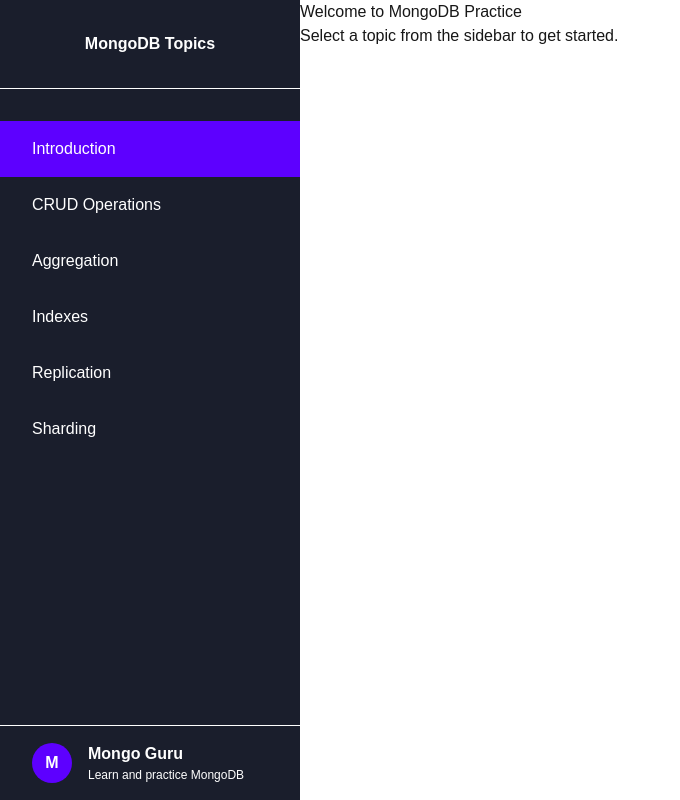
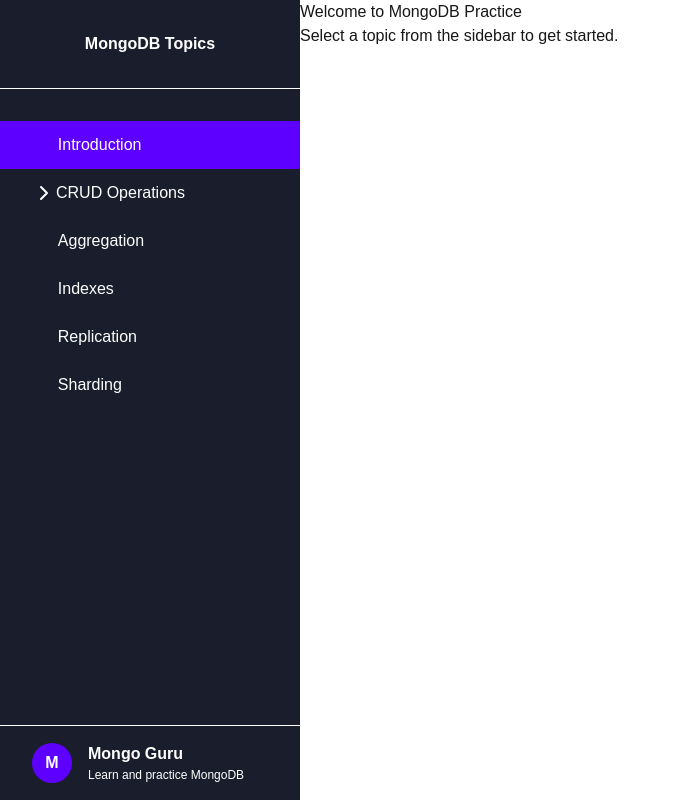
Before and after one commit to Ojasvita23/mongo-guru, a Next.js app: page / in a window 1280 px wide. Shown: the whole page, without its empty margins (0-680 px from the left). Built offline with nearby package versions, Linux system fonts and the light colour scheme.

Commit message:
navigation with sections

```diff
--- /dev/null
+++ b/src/app/components/sidebar/NavItem.tsx
@@ -0,0 +1,90 @@
+import { colors } from "@/app/themes/colors";
+import { ChevronDown, ChevronRight } from "lucide-react";
+import Link from "next/link";
+import { useEffect, useState } from "react";
+
+interface Topic {
+  name: string;
+  slug: string;
+  children?: Topic[];
+}
+
+interface NavItemProps {
+  item: Topic;
+  level?: number;
+  activePath: string[];
+  setActivePath: (path: string[]) => void;
+}
+
+export const NavItem = ({
+  item,
+  level = 0,
+  activePath,
+  setActivePath,
+}: NavItemProps) => {
+  const [expanded, setExpanded] = useState(false);
+  const hasChildren = item.children && item.children.length > 0;
+  const isActive = activePath.includes(item.slug);
+  const isCurrentActive = activePath[activePath.length - 1] === item.slug;
+
+  // Automatically expand if this item or any child is active
+  useEffect(() => {
+    if (isActive && hasChildren) {
+      setExpanded(true);
+    }
+  }, [isActive, hasChildren]);
+
+  const handleClick = () => {
+    if (hasChildren) {
+      setExpanded(!expanded);
+    }
+    setActivePath([item.slug]);
+  };
+
+  return (
+    <>
+      <li
+        style={{
+          padding: `12px ${32 + level * 16}px`,
+          backgroundColor: isCurrentActive ? colors.purple.dark : "",
+          display: "flex",
+          alignItems: "center",
+          cursor: "pointer",
+        }}
+        onClick={handleClick}
+      >
+        {hasChildren && (
+          <div>{expanded ? <ChevronDown /> : <ChevronRight />}</div>
+        )}
+        {!hasChildren && (
+          <span style={{ width: "20px", marginRight: "8px" }}></span>
+        )}
+        <Link
+          href={`/topics/${item.slug}`}
+          onClick={(e) => {
+            if (hasChildren) {
+              e.preventDefault(); // Prevent navigation if has children
+            }
+          }}
+          style={{ width: "100%" }}
+        >
+          {item.name}
+        </Link>
+      </li>
+
+      {expanded && hasChildren && (
+        <ul style={{ margin: 0, padding: 0 }}>
+          {item.children?.map((child) => (
+            <NavItem
+              key={child.slug}
+              item={child}
+              level={level + 1}
+              activePath={activePath}
+              setActivePath={setActivePath}
+            />
+          ))}
+        </ul>
+      )}
+    </>
+  );
+};
--- a/src/app/components/sidebar/index.tsx
+++ b/src/app/components/sidebar/index.tsx
@@ -1,32 +1,14 @@
 "use client";
 
+import { useState } from "react";
+
+import Logo from "../logo";
 import { colors } from "@/app/themes/colors";
-import Link from "next/link";
-import { useState } from "react";
-import Logo from "../logo";
-
-const topics = [
-  { name: "Introduction", slug: "introduction" },
-  { name: "CRUD Operations", slug: "crud-operations" },
-  { name: "Aggregation", slug: "aggregation" },
-  { name: "Indexes", slug: "indexes" },
-  { name: "Replication", slug: "replication" },
-  { name: "Sharding", slug: "sharding" },
-  // { name: "Sharding2", slug: "sharding2" },
-  // { name: "Sharding3", slug: "sharding3" },
-  // { name: "Sharding4", slug: "sharding4" },
-  // { name: "Sharding5", slug: "sharding5" },
-  // { name: "Sharding6", slug: "sharding6" },
-  // { name: "Sharding7", slug: "sharding7" },
-  // { name: "Sharding8", slug: "sharding8" },
-  // { name: "Sharding9", slug: "sharding9" },
-  // { name: "Sharding10", slug: "sharding10" },
-  // { name: "Sharding11", slug: "sharding11" },
-  // { name: "Sharding12", slug: "sharding12" },
-];
+import { topics } from "@/app/data/topics";
+import { NavItem } from "./NavItem";
 
 const Sidebar = () => {
-  const [active, setActive] = useState(topics[0].slug);
+  const [activePath, setActivePath] = useState([topics[0].slug]);
 
   return (
     <div
@@ -60,17 +42,12 @@
       >
         {topics.map((topic) => {
           return (
-            <Link key={topic.slug} href={`/topics/${topic.slug}`}>
-              <li
-                style={{
-                  padding: "16px 32px",
-                  backgroundColor:
-                    active === topic?.slug ? colors.purple.dark : "",
-                }}
-              >
-                <span onClick={() => setActive(topic.slug)}>{topic.name}</span>
-              </li>
-            </Link>
+            <NavItem
+              key={topic.slug}
+              item={topic}
+              activePath={activePath}
+              setActivePath={setActivePath}
+            />
           );
         })}
       </ul>
--- /dev/null
+++ b/src/app/data/topics.ts
@@ -0,0 +1,43 @@
+export const topics = [
+  { name: "Introduction", slug: "introduction" },
+  {
+    name: "CRUD Operations",
+    slug: "crud-operations",
+    children: [
+      { name: "Insert", slug: "insert" },
+      {
+        name: "Query",
+        slug: "query",
+        children: [
+          { name: "Embedded Documents", slug: "embedded-documents" },
+          { name: "Arrays", slug: "arrays" },
+          {
+            name: "Arrays of Embedded Documents",
+            slug: "arrays-of-embedded-documents",
+          },
+          { name: "Project Results", slug: "project-results" },
+          { name: "Null or Missing Fields", slug: "null-or-missing-fields" },
+          { name: "Timeouts", slug: "timeouts" },
+          { name: "Long-Running Snapshots", slug: "long-running-snapshots" },
+          { name: "Iterate a Cursor", slug: "iterate-cursor" },
+        ],
+      },
+      {
+        name: "Update",
+        slug: "update",
+        children: [
+          { name: "Aggregation Pipeline", slug: "aggregation-pipeline" },
+          { name: "Methods", slug: "methods" },
+        ],
+      },
+      {
+        name: "Remove",
+        slug: "remove",
+      },
+    ],
+  },
+  { name: "Aggregation", slug: "aggregation" },
+  { name: "Indexes", slug: "indexes" },
+  { name: "Replication", slug: "replication" },
+  { name: "Sharding", slug: "sharding" },
+];
```
